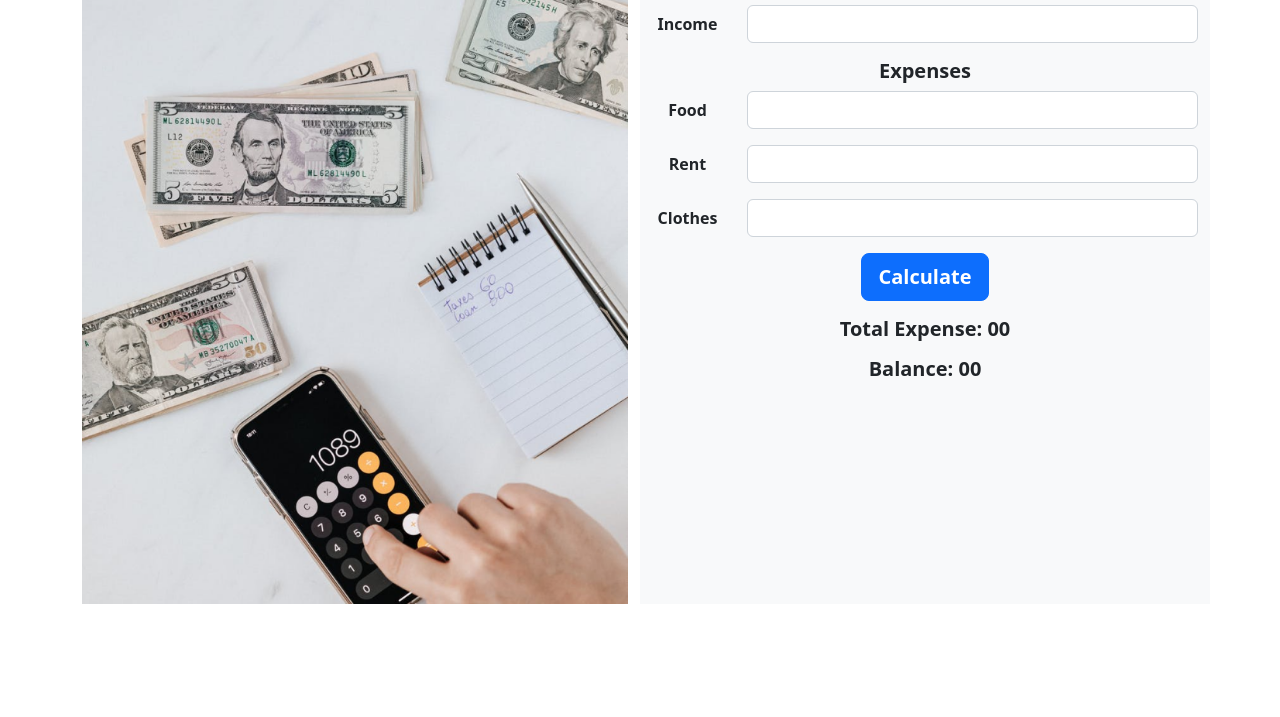
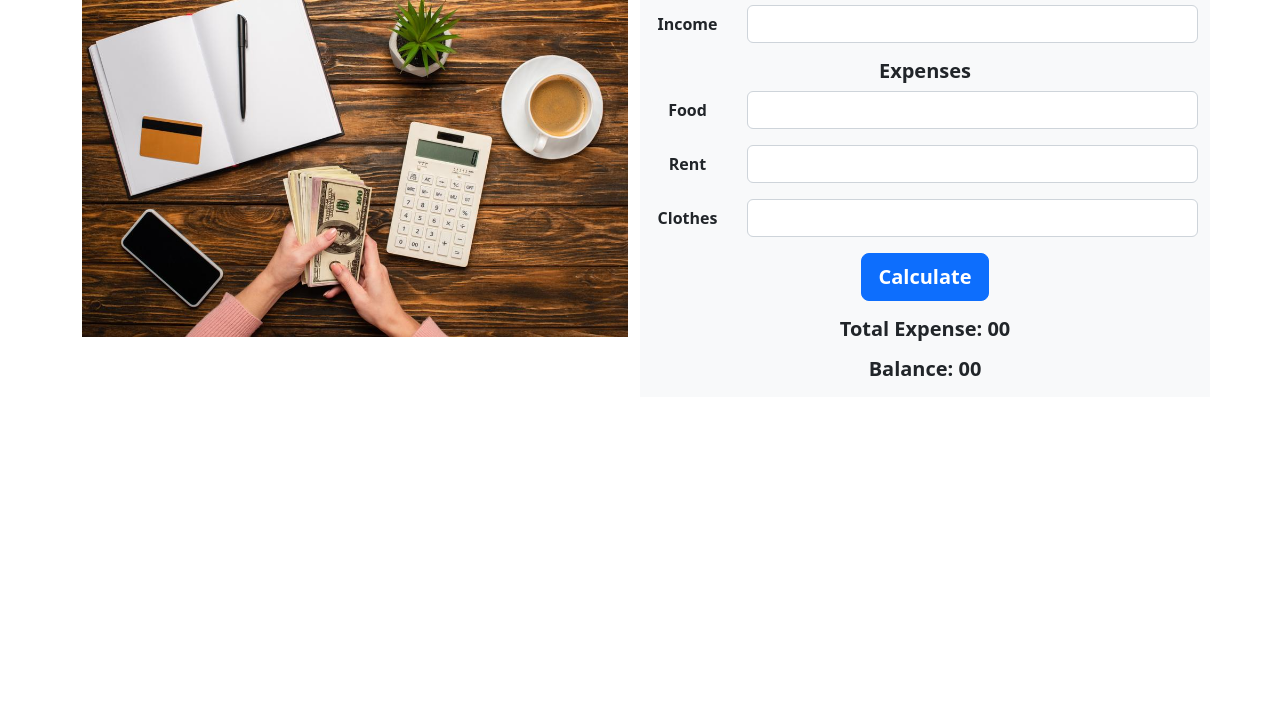
Before and after one commit to junayetkhan/Money-master, a plain HTML site: page index.html in a window 1280 px wide. Shown: the part 83-800 px from the top of the page. Drawn offline with nearby package versions, Linux system fonts and the light colour scheme.

Commit message:
img aded

```diff
--- a/index.html
+++ b/index.html
@@ -15,7 +15,7 @@
     <main class="container">
         <section class="row row-cols-md-2 g-4">
             <div>
-                <img class="img-fluid" src="assets/money.png" alt="" srcset="">
+                <img class="img-fluid" src="assets/stock-photo-partial-view-businesswoman-counting-money.jpg" alt="" srcset="">
             </div>
             <div class="bg-light">
                 <div class="text-center">
```
Also changed, not shown: assets/money.png (deleted), assets/stock-photo-partial-view-businesswoman-counting-money.jpg (added).
